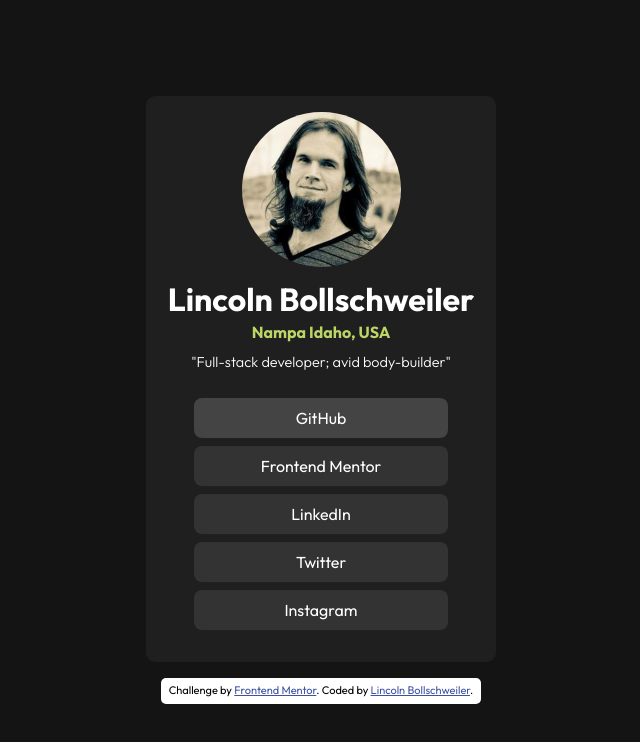
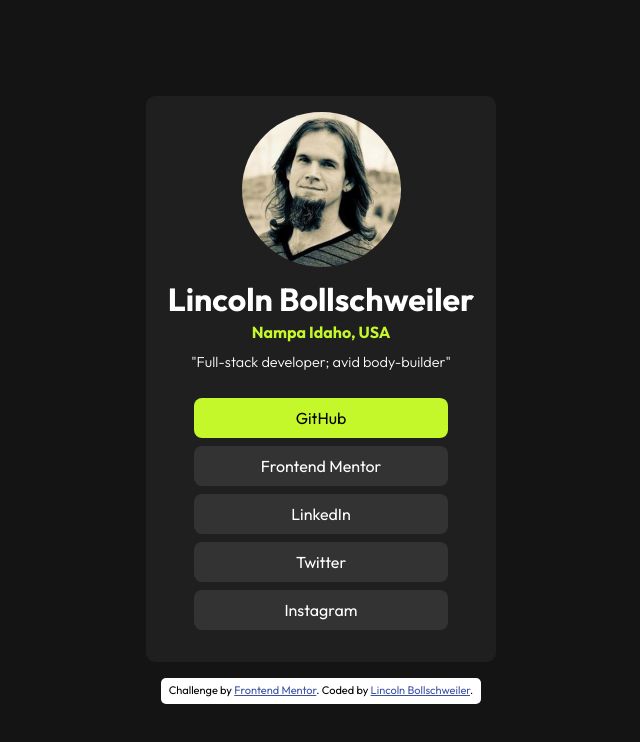
Before and after one commit to LincolnBollschweiler/frontendMentorSocial, a plain HTML site: page index.html in a window 1280 px wide. In both pictures the pointer is over the link "GitHub". Shown: the whole page, without its empty margins (319-959 px from the left). Drawn offline with Linux system fonts and the light colour scheme.

Commit message:
updated hover color

```diff
--- a/css/main.css
+++ b/css/main.css
@@ -102,7 +102,7 @@ body {
   border-radius: 50%;
 }
 .main .container h4 {
-  color: #bbd566;
+  color: #c5f82a;
   margin-top: -0.7rem;
 }
 .main .container .bio {
@@ -126,7 +126,8 @@ body {
   border-radius: 8px;
 }
 .main .container .social-links a:hover {
-  background: #444;
+  background: #c5f82a;
+  color: #000;
 }
 .main .attribution {
   font-size: 11px;
```
Also changed, not shown: 1 other file.
